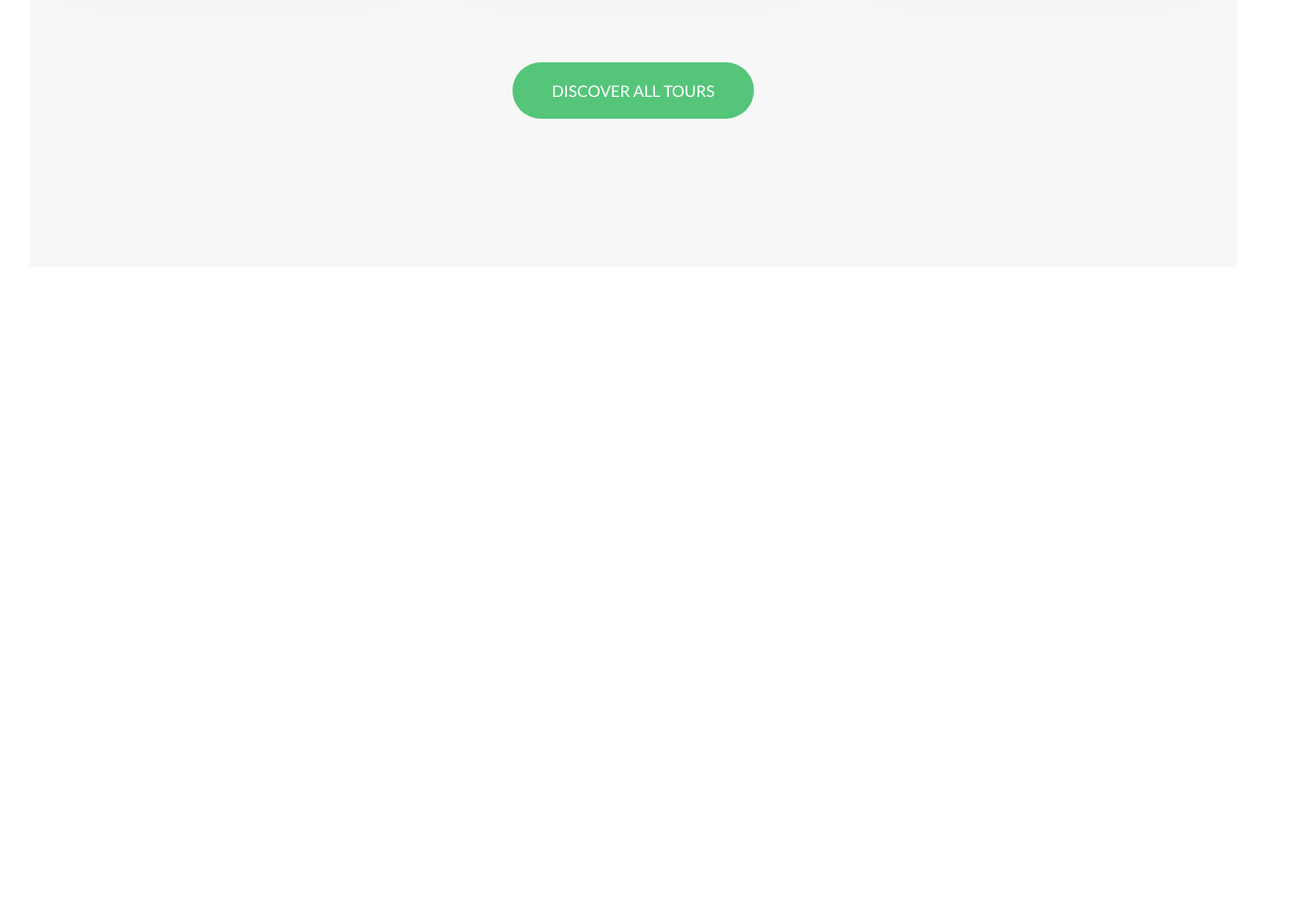
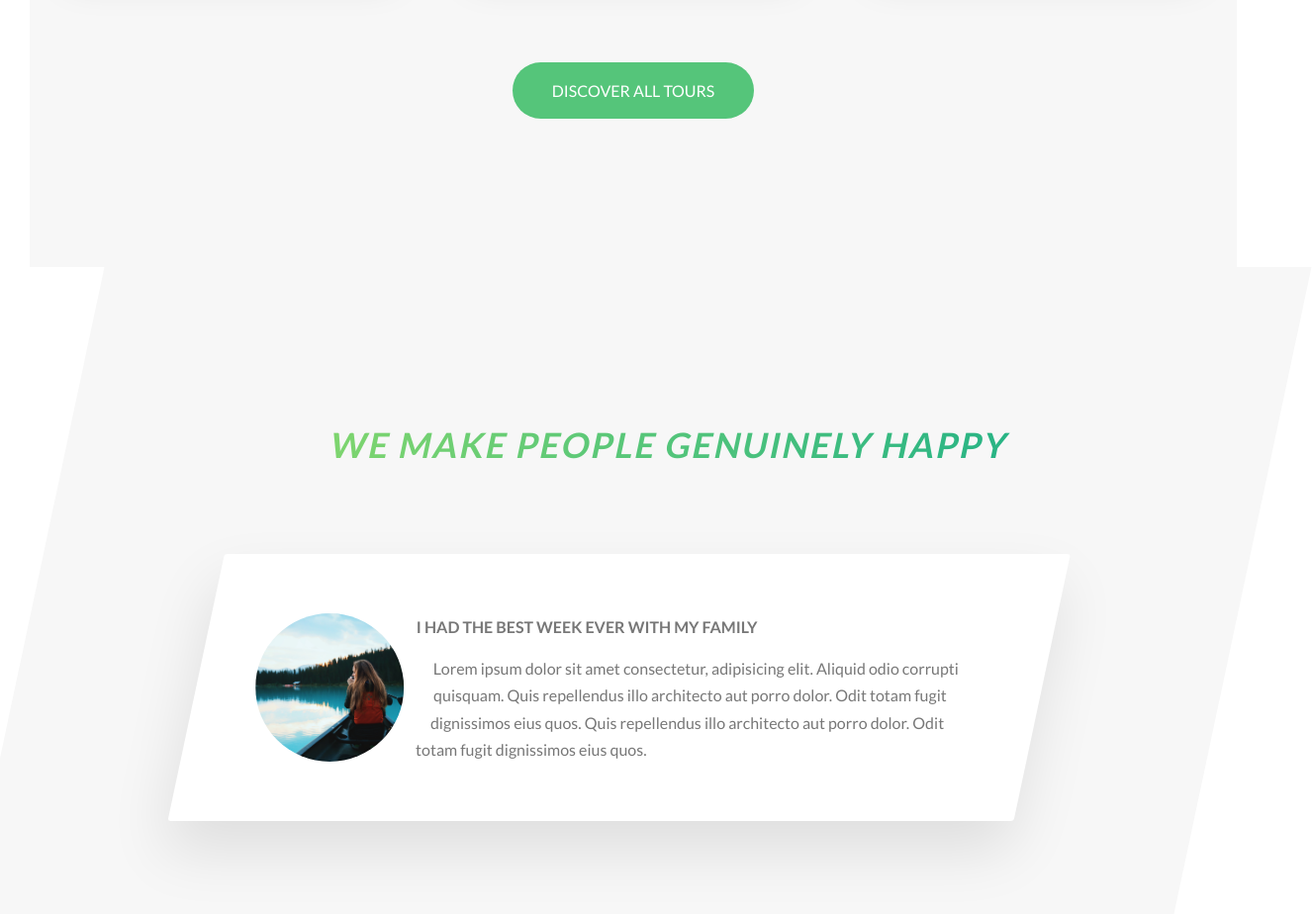
Before and after one commit to ssembatya-dennis/advanced-css-project, a website: page index.html in a window 1280 px wide. Shown: the part 3005-3929 px from the top of the page at 99% size, 1326 px wide, since content can reach past the window. Before the commit the page ends 3305 px from the top, so only its background shows below. Drawn offline with Linux system fonts and the light colour scheme.

Commit message:
style(Stories-section): make text flow around shape with shape-outside & float
use the "shape-outline" property to make text around the shape float as if it just wrapped around the shapes boundary.

```diff
--- a/index.html
+++ b/index.html
@@ -275,6 +275,29 @@
                     </div>
 
                 </section>
+
+                <section class="section-stories">
+                    <div class="u-center-text u-margin-bottom-big">
+                        <h2 class="heading-secondary">
+                            We make people genuinely happy
+                        </h2>
+                    </div>
+
+                    <div class="row">
+                        <div class="story">
+                            <figure class="story__shape">
+                                <img src="img/nat-8.jpg" alt="Person on a tour" class="story__img">
+                            </figure>
+                            <div class="story__text">
+                                <h3 class="heading-tertiary u-margin-bottom-small">I had the best week ever with my family</h3>
+                                <p>Lorem ipsum dolor sit amet consectetur, adipisicing elit. Aliquid odio corrupti quisquam. Quis repellendus illo architecto aut porro dolor. Odit totam fugit dignissimos eius quos. Quis repellendus illo architecto aut porro dolor. Odit totam fugit dignissimos eius quos. </p>
+                            </div>
+                        </div>
+
+                    </div>
+
+                </section>
+
             </main>
     </body>
 </html>
--- /dev/null
+++ b/sass/components/_story.scss
@@ -0,0 +1,29 @@
+.story {
+    width: 75%;
+    margin: 0 auto;
+    box-shadow: 0 3rem 6rem rgba($color-black, .1);
+    background-color: $color-white;
+    border-radius: 3px;
+    padding: 6rem;
+    padding-left: 9rem;
+    font-size: $default-font-size;
+
+    &__shape {
+        width: 15rem;
+        height: 15rem;
+        float: left;
+        shape-outside: circle(50% at 50% 50%);
+        clip-path: circle(50% at 50% 50%);
+        transform: translateX(-3rem) skewX(12deg);
+    }
+
+    &__img {
+        height: 100%;
+    }
+
+    &__text {
+        transform: skewX(12deg);
+    }
+
+
+}
--- a/sass/main.scss
+++ b/sass/main.scss
@@ -8,7 +8,7 @@
 
 @import "components/button";
 @import "components/card";
-
+@import "components/story";
 @import "components/composition";
 @import "layout/header";
 @import "layout/grid";
--- a/sass/pages/_home.scss
+++ b/sass/pages/_home.scss
@@ -27,3 +27,10 @@
     margin-top: -10rem;
 
 }
+
+.section-stories {
+    padding: 15rem 0;
+    background-color: $color-grey-light-1;
+    transform: skewX(-12deg);
+
+}
```
Also changed, not shown: css/styles.css.
